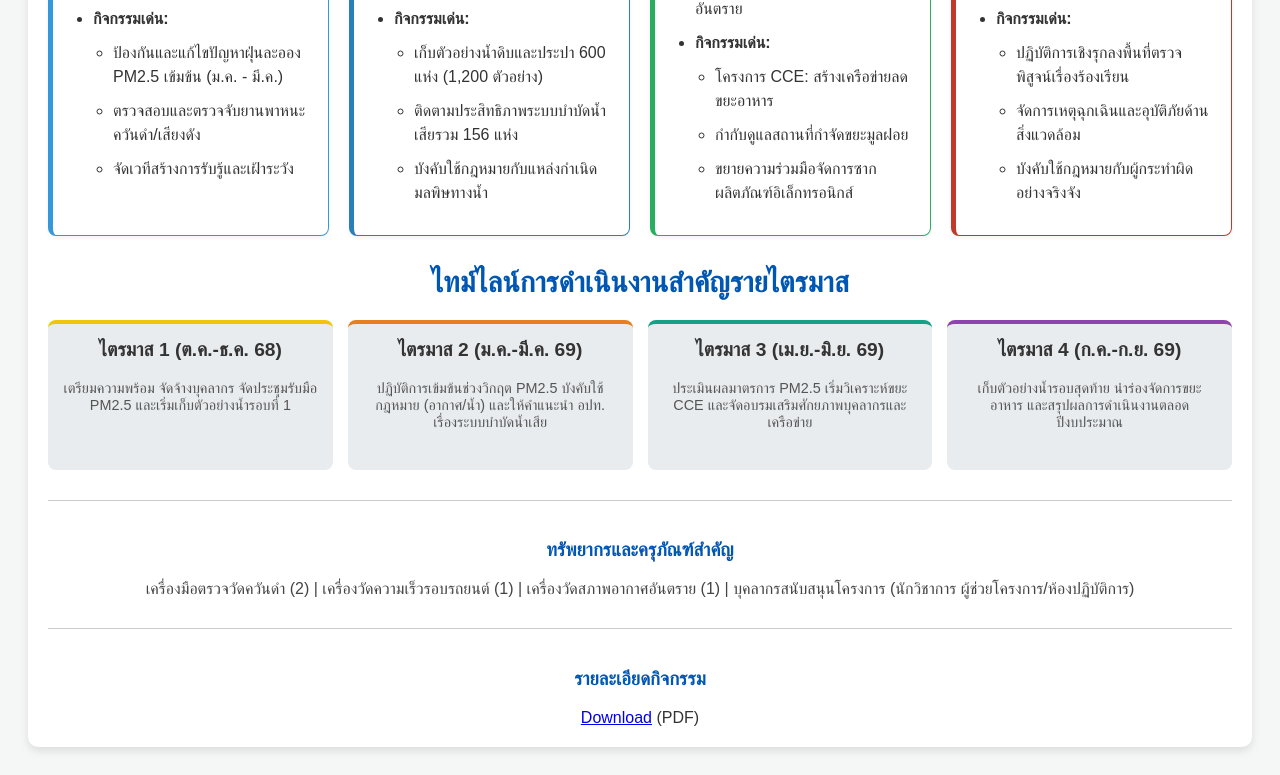
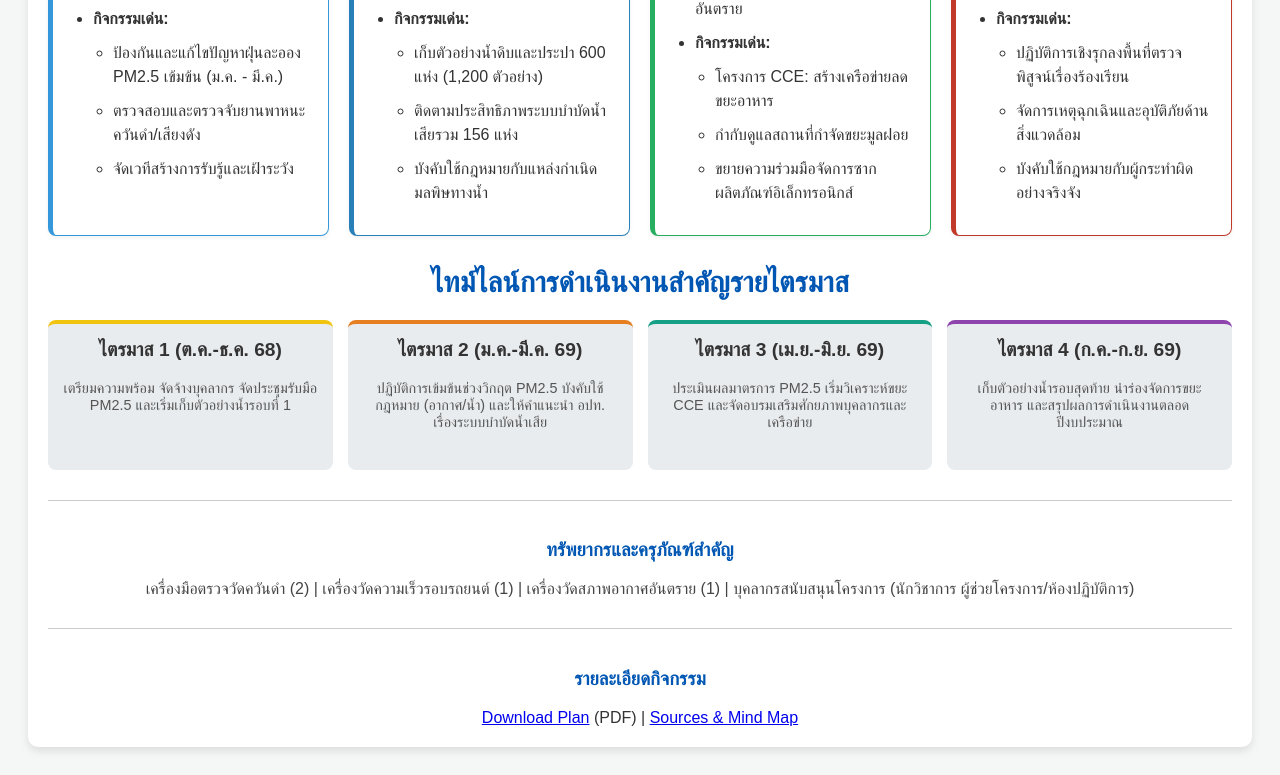
Before and after one commit to Kietpawpan/2569, a plain HTML site: page index.html in a window 1280 px wide. Shown: the part 326-1101 px from the top of the page. Drawn offline with Linux system fonts and the light colour scheme.

Commit message:
Update index.html

```diff
--- a/index.html
+++ b/index.html
@@ -214,7 +214,10 @@
     </div>
     <div class="footer">
         <h3>รายละเอียดกิจกรรม</h3>
-<a href="EPO10ActionPlan2569.pdf">Download</a> (PDF)
+<a href="EPO10ActionPlan2569.pdf">Download Plan</a> (PDF) | <a href="https://notebooklm.google.com/notebook/b5a84029-87d0-4fcc-a8b2-05bbdeb2e7f5">Sources & Mind Map</a>
+    </div>
+
+
 </div>
 
 </body>
```
